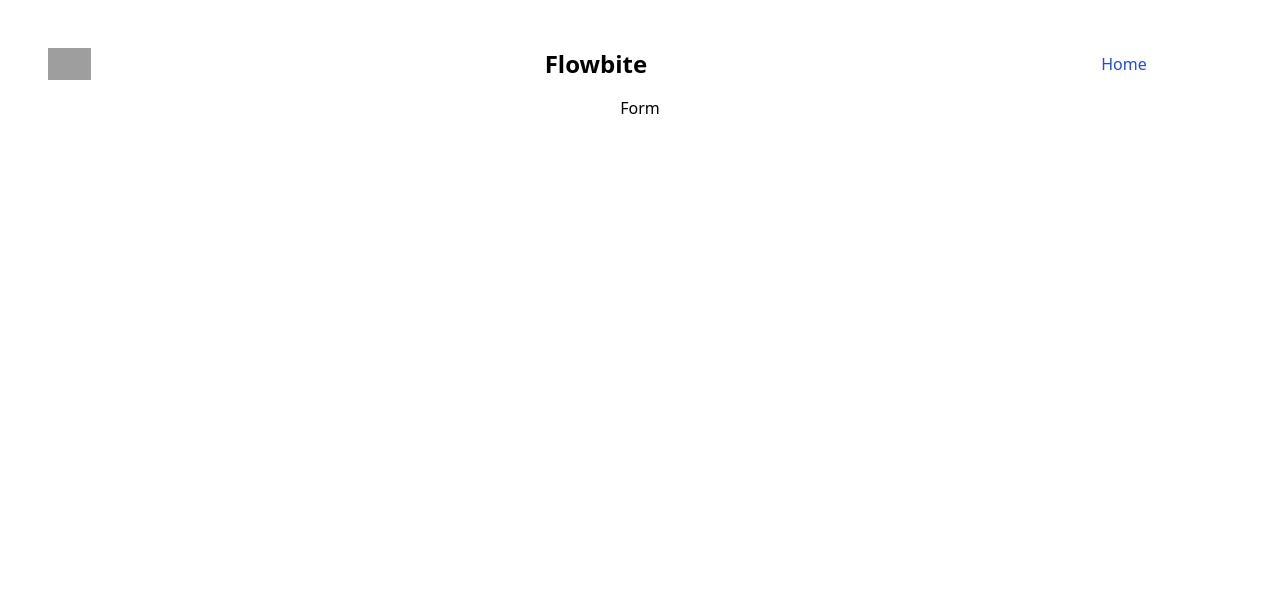
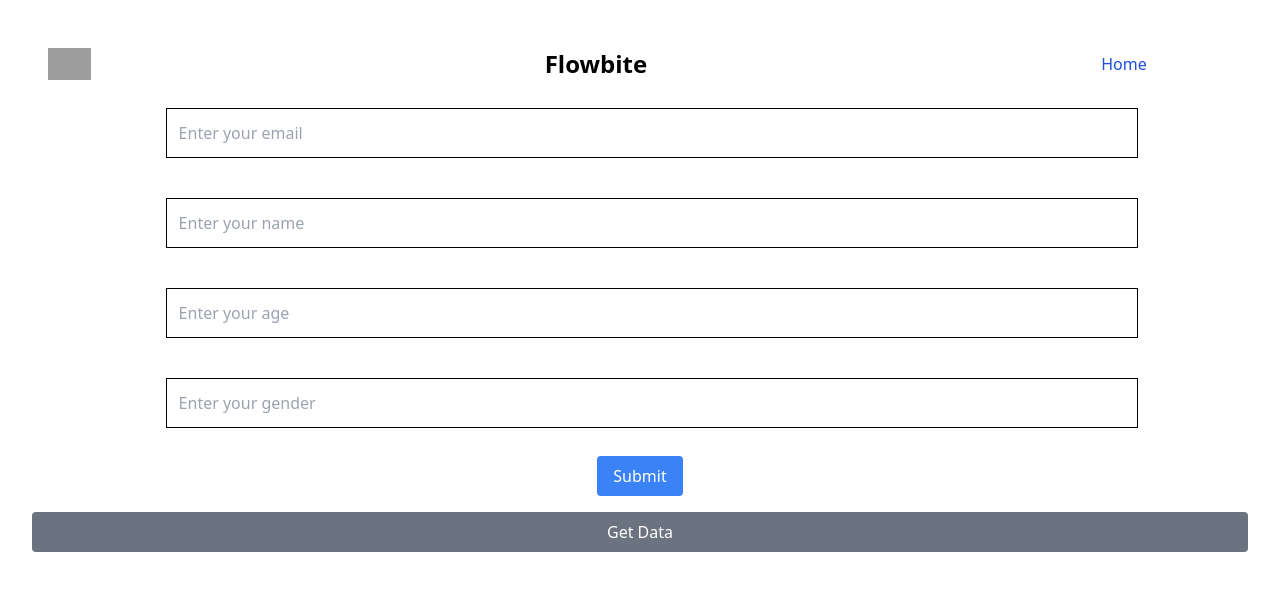
Before and after one commit to MALIKKHUBAIB1/machine-round, a React (Vite) app: page /form in a window 1280 px wide. Shown: the top 590 px of the page. Built offline with nearby package versions, Linux system fonts and the light colour scheme; sample sign-in values are in the browser's storage; grey boxes are pictures that could not be loaded.

Commit message:
mchine coding : form persistent

```diff
--- a/src/Component/Form/Form.jsx
+++ b/src/Component/Form/Form.jsx
@@ -1,9 +1,133 @@
-import React from 'react'
+import React, { useEffect, useState } from "react";
+
+const formInputdata = [
+  { name: "email", type: "email" },
+  { name: "name", type: "text" },
+  { name: "age", type: "number" },
+  { name: "gender", type: "text" },
+];
+function formValidation(field, value) {
+  if (value.trim() === "") {
+    return `${field} field is empty`;
+  }
+  return "";
+}
 
 function Form() {
+  const cachedData = JSON.parse(localStorage.getItem("formdata")) || {};
+
+  const [userData, setUserData] = useState({
+    name: cachedData.name || "",
+    age: cachedData.age || "",
+    email: cachedData.email || "",
+    gender: cachedData.gender || "",
+  });
+
+  const [errors, setErrors] = useState({});
+
+  function inputChangeHandler(value, name) {
+    setUserData((prevData) => ({
+      ...prevData,
+      [name]: value,
+    }));
+  }
+
+  function handleBlur(e) {
+    const { name, value } = e.target;
+    const errorMsg = formValidation(name, value);
+
+    setErrors((prevErrors) => ({
+      ...prevErrors,
+      [name]: errorMsg,
+    }));
+  }
+  console.log(errors);
+  function focusHandler(e) {
+    const { name } = e.target;
+    setErrors((prevErrors) => ({
+      ...prevErrors,
+      [name]: "",
+    }));
+  }
+
+  const onSubmitHandler = (e) => {
+    e.preventDefault();
+    // Validate all fields before submitting
+    const newErrors = {};
+    Object.keys(userData).forEach((key) => {
+      const errorMsg = formValidation(key, userData[key]);
+      if (errorMsg) newErrors[key] = errorMsg;
+    });
+    if (Object.keys(newErrors).length > 0) {
+      setErrors(newErrors);
+      return;
+    }
+    // Clear form and local storage after successful submission
+    setUserData({
+      name: "",
+      age: "",
+      email: "",
+      gender: "",
+    });
+    localStorage.removeItem("formdata");
+    setErrors({});
+  };
+
+  function getData() {
+    console.log("Cached Data:", JSON.parse(localStorage.getItem("formdata")));
+  }
+
+  function saveToLocalStorage(userData) {
+    localStorage.setItem("formdata", JSON.stringify(userData));
+  }
+
+  useEffect(() => {
+    const timer = setTimeout(() => {
+      saveToLocalStorage(userData);
+    }, 1000);
+    return () => clearTimeout(timer);
+  }, [userData]);
+
   return (
-    <div>Form</div>
-  )
+    <div className="flex flex-col">
+      <form className="w-[80%] m-auto" onSubmit={onSubmitHandler}>
+        {formInputdata.map(({ type, name }, i) => (
+          <div key={i} className="mb-4">
+            <input
+              name={name}
+              type={type}
+              placeholder={`Enter your ${name}`}
+              className={`p-3 w-full border m-3 ${
+                errors[name] ? "border-red-500" : "border-black"
+              }`}
+              value={userData[name]}
+              onChange={(e) =>
+                inputChangeHandler(e.target.value, e.target.name)
+              }
+              onBlur={handleBlur}
+              onFocus={focusHandler}
+            />
+            {errors[name] && (
+              <p className="text-red-500 text-sm mx-4">{errors[name]}</p>
+            )}
+          </div>
+        ))}
+
+        <button
+          type="submit"
+          className="bg-blue-500 text-white px-4 py-2 rounded"
+        >
+          Submit
+        </button>
+      </form>
+      <button
+        onClick={getData}
+        className="mt-4 bg-gray-500 text-white px-4 py-2 rounded"
+      >
+        Get Data
+      </button>
+    </div>
+  );
 }
 
-export default Form
+export default Form;
```
